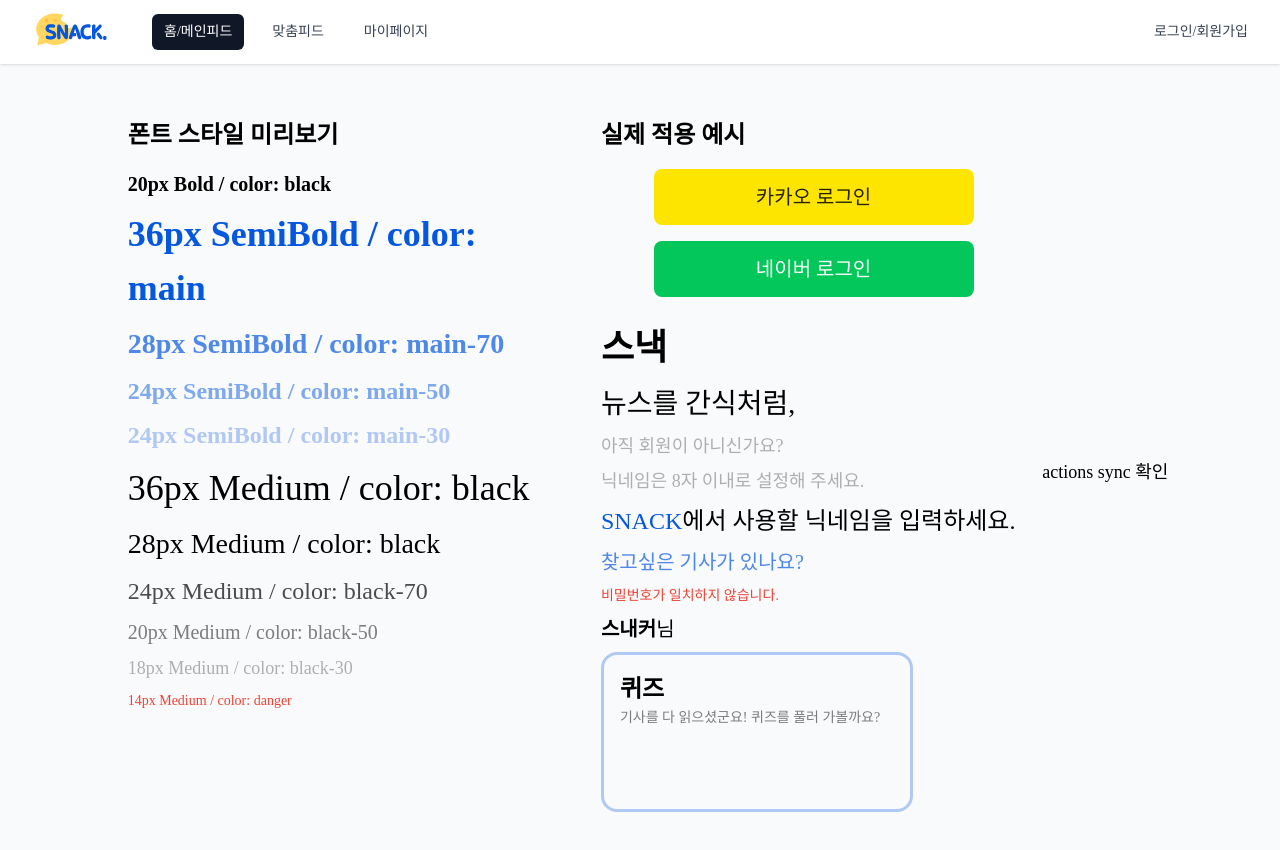
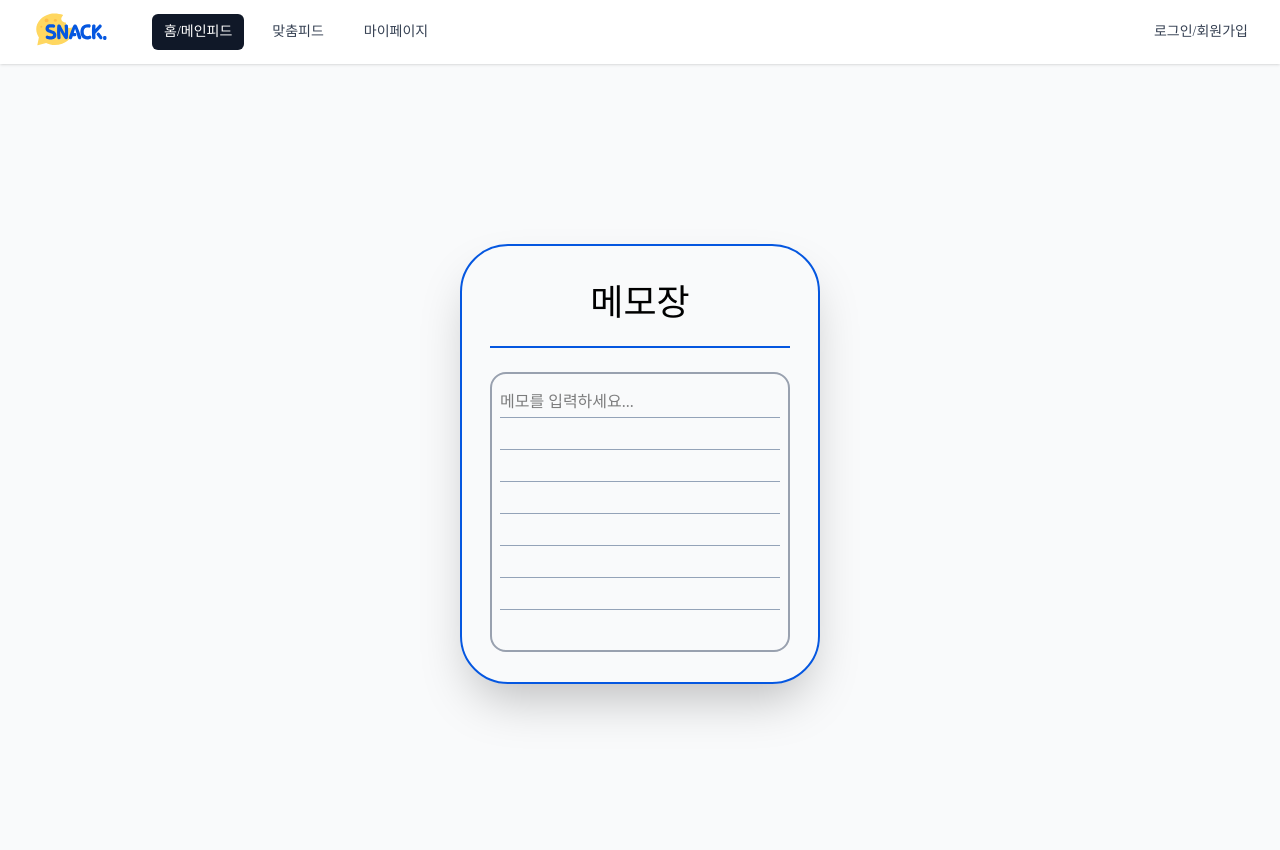
Before and after one commit to Umc8th-Snack/Front-end, a React (Vite) app: page / in a window 1280 px wide. Shown: the top 850 px of the page. Built offline with nearby package versions, Linux system fonts and the light colour scheme; a web font is replaced by a local one.

Commit message:
feat: 메모장 구현

```diff
--- a/src/pages/home/HomePage.tsx
+++ b/src/pages/home/HomePage.tsx
@@ -1,12 +1,9 @@
-import FontTest from '../FontTest';
+import MemoPad from '@/shared/components/MemoPad/MemoPad';
 
 const HomePage = () => {
     return (
-        <div className="flex min-h-screen items-center justify-center">
-            {/* TODO: FontTest는 임시로 넣은 컴포넌트입니다. 추후 삭제 예정입니다. */}
-            {/* <h1 className="text-4xl font-bold">홈 페이지</h1> */}
-            <FontTest />
-            <p className="mt-4 text-lg">actions sync 확인</p>
+        <div className="relative flex min-h-screen items-center justify-center">
+            <MemoPad />
         </div>
     );
 };
--- /dev/null
+++ b/src/shared/components/MemoPad/MemoPad.tsx
@@ -0,0 +1,16 @@
+const MemoPad = () => {
+    return (
+        <div className="border-main flex h-[440px] w-[360px] flex-col items-center justify-center rounded-[48px] border-[2px] shadow-2xl">
+            <div className="text-36px-medium mb-4 justify-center">메모장</div>
+            <div className="bg-main mb-6 h-[2px] w-[300px]"></div>
+            <div className="h-[280px] w-[300px] rounded-[16px] border-[2px] border-gray-400 px-2 py-3">
+                <textarea
+                    placeholder="메모를 입력하세요..."
+                    className="h-full w-full resize-none overflow-y-scroll bg-[linear-gradient(to_bottom,transparent_31px,#94a3b8_31.5px,transparent_32px)] bg-[length:100%_32px] [background-attachment:local] bg-repeat-y text-[16px] leading-[32px] outline-none"
+                />
+            </div>
+        </div>
+    );
+};
+
+export default MemoPad;
```
